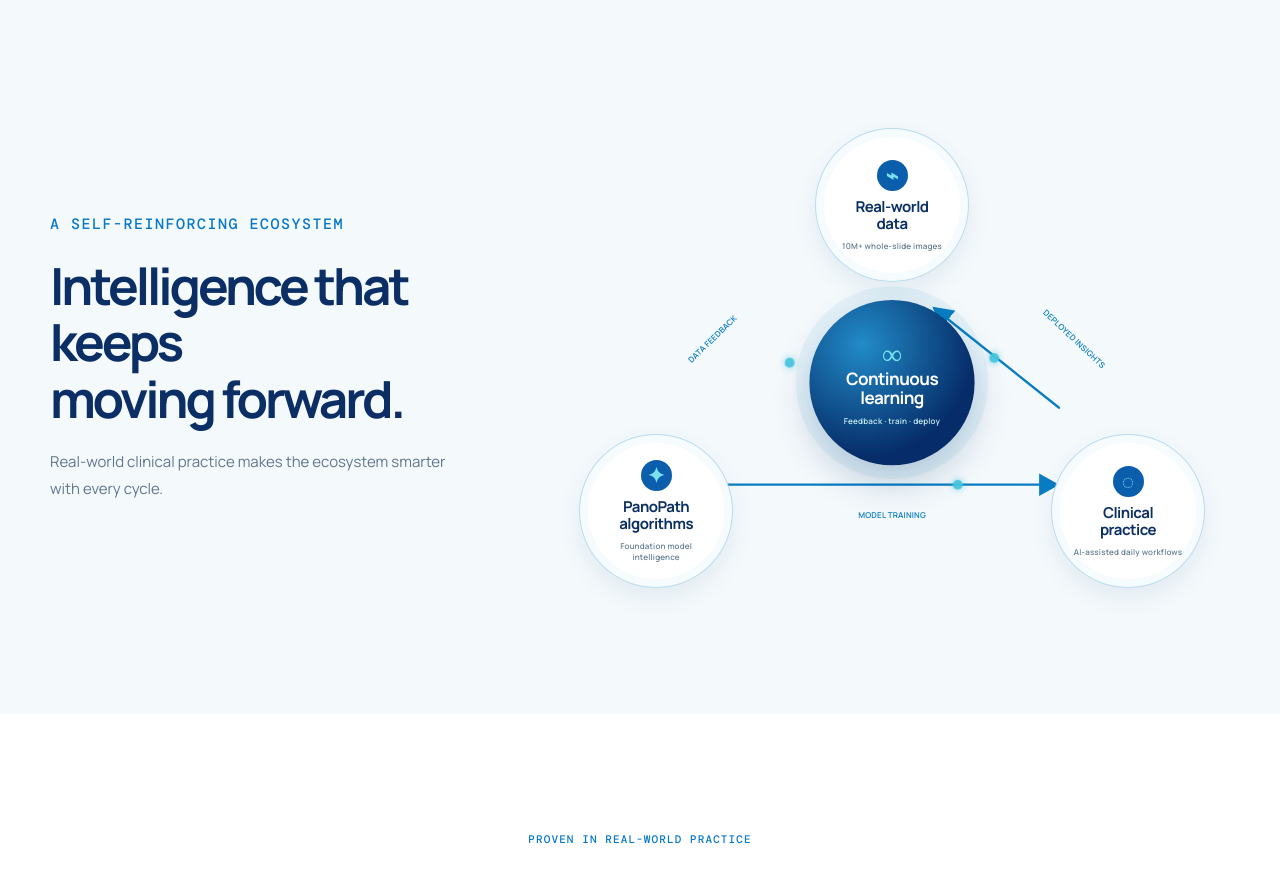
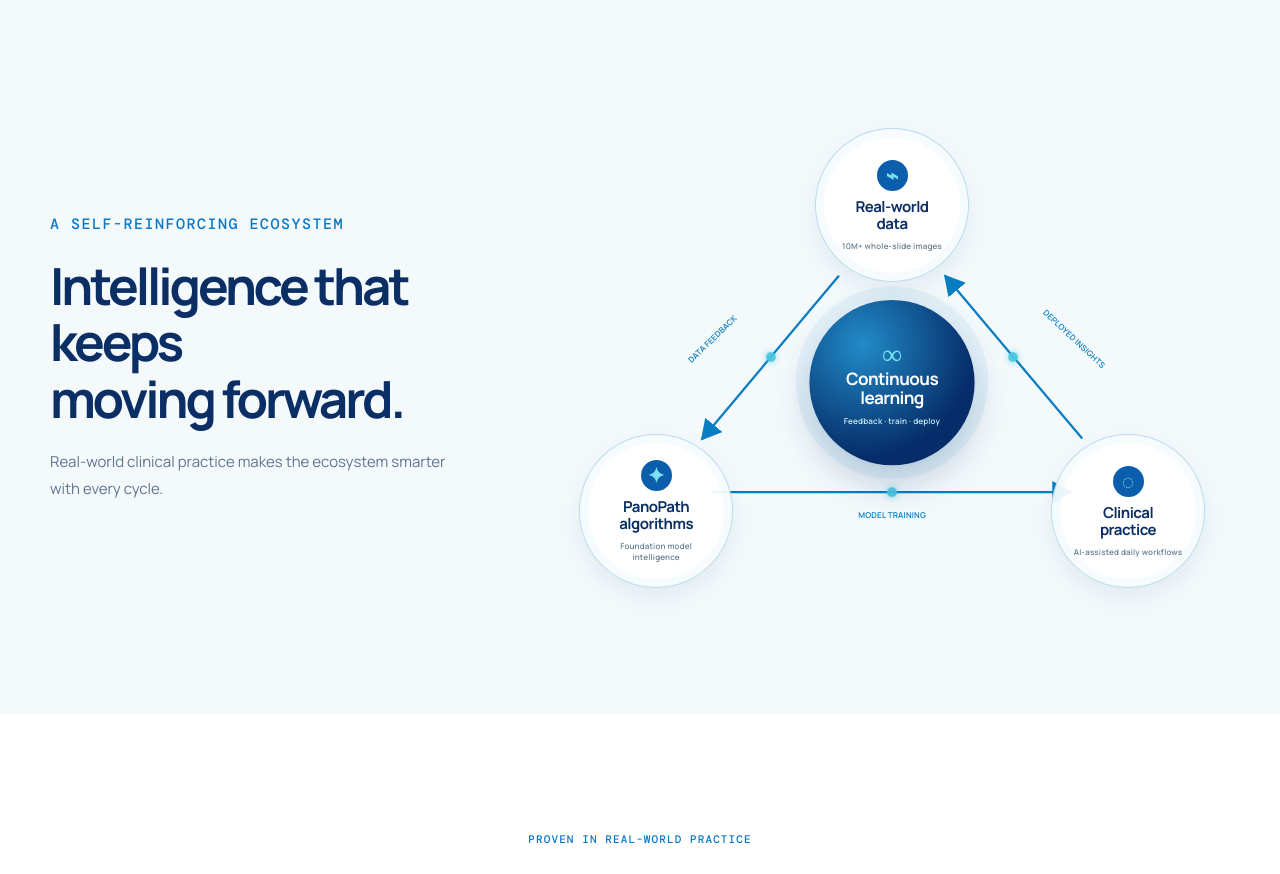
Before and after one commit to 449056398-art/huayin-healthcare-website, a React (Vite) app: page / in a window 1280 px wide. Shown: the part 2800-3674 px from the top of the page. Built offline with nearby package versions, Linux system fonts and the light colour scheme.

Commit message:
Fix ecosystem loop connections

```diff
--- a/src/ecosystem-refine.css
+++ b/src/ecosystem-refine.css
@@ -1 +1 @@
-.ecosystem-lines>path:first-of-type{display:none}.loop-segment,.loop-return{stroke:#087dc1!important;stroke-width:2.4!important;stroke-dasharray:none!important;animation:none!important}.orbit{fill:#48c7df;filter:drop-shadow(0 0 4px rgba(72,199,223,.72));animation:orbit-pulse 2.4s ease-in-out infinite}.loop-node{border-color:rgba(8,125,193,.28)!important;box-shadow:0 10px 25px rgba(20,75,116,.08),inset 0 0 0 8px rgba(77,191,225,.05)!important}.loop-node b,.loop-core b{font-family:Manrope,Arial,sans-serif!important;font-weight:700!important}.loop-node small,.loop-core span,.loop-label{font-family:Manrope,Arial,sans-serif!important;font-weight:600!important;letter-spacing:.025em!important}.loop-node small{font-size:8px!important;line-height:1.4!important;color:#657e91!important}.loop-core span{font-size:8px!important;color:#c8edf3!important}.loop-label{font-size:8px!important;color:#087dc1!important}.label-data{left:126px!important;top:205px!important;transform:rotate(-44deg)!important}.label-train{bottom:68px!important}.label-deploy{right:115px!important;top:205px!important;transform:rotate(43deg)!important}@media(prefers-reduced-motion:reduce){.orbit{animation:none}}
+.ecosystem-lines > path:first-of-type{display:block}.loop-segment,.loop-return{stroke:#087dc1!important;stroke-width:2.4!important;stroke-dasharray:none!important;animation:none!important}.orbit{fill:#48c7df;filter:drop-shadow(0 0 4px rgba(72,199,223,.72));animation:orbit-pulse 2.4s ease-in-out infinite}.loop-node{border-color:rgba(8,125,193,.28)!important;box-shadow:0 10px 25px rgba(20,75,116,.08),inset 0 0 0 8px rgba(77,191,225,.05)!important}.loop-node b,.loop-core b{font-family:Manrope,Arial,sans-serif!important;font-weight:700!important}.loop-node small,.loop-core span,.loop-label{font-family:Manrope,Arial,sans-serif!important;font-weight:600!important;letter-spacing:.025em!important}.loop-node small{font-size:8px!important;line-height:1.4!important;color:#657e91!important}.loop-core span{font-size:8px!important;color:#c8edf3!important}.loop-label{font-size:8px!important;color:#087dc1!important}.label-data{left:126px!important;top:205px!important;transform:rotate(-44deg)!important}.label-train{bottom:68px!important}.label-deploy{right:115px!important;top:205px!important;transform:rotate(43deg)!important}@media(prefers-reduced-motion:reduce){.orbit{animation:none}}
--- a/src/main.jsx
+++ b/src/main.jsx
@@ -156,7 +156,7 @@
 
 function EcosystemLoop() {
   return <div className="ecosystem-loop" aria-label="Self-reinforcing pathology intelligence loop">
-    <svg className="ecosystem-lines" viewBox="0 0 720 430" aria-hidden="true"><defs><marker id="loop-arrow" markerWidth="10" markerHeight="10" refX="8" refY="5" orient="auto"><path d="M0 0L9 5L0 10z" fill="#087dc1"/></marker></defs><path className="loop-segment segment-one" d="M315 158L182 267" markerEnd="url(#loop-arrow)"/><path className="loop-segment segment-two" d="M184 350L536 350" markerEnd="url(#loop-arrow)"/><path className="loop-segment segment-three" d="M538 268L405 162" markerEnd="url(#loop-arrow)"/><circle className="orbit orbit-one" cx="251" cy="220" r="5"/><circle className="orbit orbit-two" cx="430" cy="350" r="5"/><circle className="orbit orbit-three" cx="469" cy="215" r="5"/></svg>
+    <svg className="ecosystem-lines" viewBox="0 0 720 430" aria-hidden="true"><defs><marker id="loop-arrow" markerWidth="10" markerHeight="10" refX="8" refY="5" orient="auto"><path d="M0 0L9 5L0 10z" fill="#087dc1"/></marker></defs><path className="loop-segment segment-one" d="M303 128L158 301" markerEnd="url(#loop-arrow)"/><path className="loop-segment segment-two" d="M170 358L550 358" markerEnd="url(#loop-arrow)"/><path className="loop-segment segment-three" d="M562 300L417 128" markerEnd="url(#loop-arrow)"/><circle className="orbit orbit-one" cx="231" cy="214" r="5"/><circle className="orbit orbit-two" cx="360" cy="358" r="5"/><circle className="orbit orbit-three" cx="489" cy="214" r="5"/></svg>
     <div className="loop-node node-data"><span className="node-icon">⌁</span><b>Real-world<br/>data</b><small>10M+ whole-slide images</small></div>
     <div className="loop-node node-algorithm"><span className="node-icon">✦</span><b>PanoPath<br/>algorithms</b><small>Foundation model intelligence</small></div>
     <div className="loop-node node-practice"><span className="node-icon">◌</span><b>Clinical<br/>practice</b><small>AI-assisted daily workflows</small></div>
```
